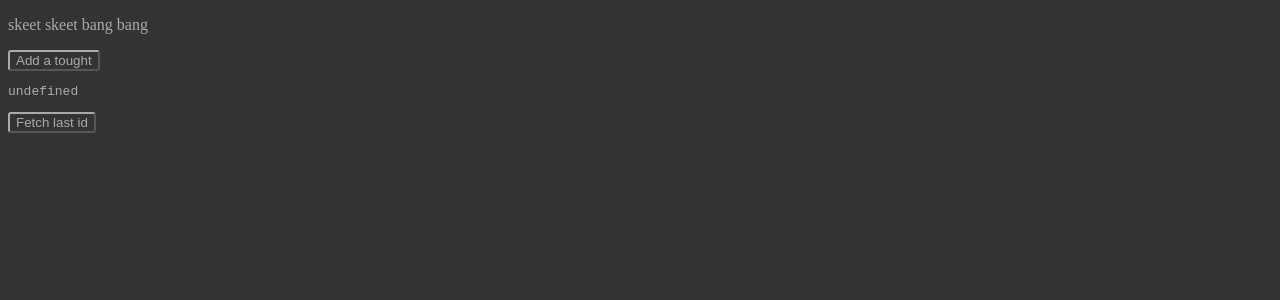
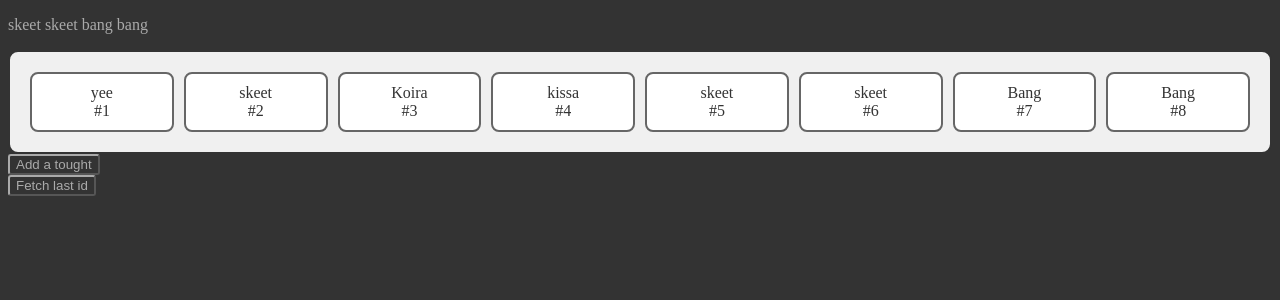
Before and after one commit to jonnevuorela/mieli, a Svelte app: page / in a window 1280 px wide. Shown: the top 300 px of the page. Built offline with nearby package versions, Linux system fonts and the light colour scheme.

Commit message:
UX developing

```diff
--- a/src-tauri/src/thoughts.json
+++ b/src-tauri/src/thoughts.json
@@ -2,5 +2,33 @@
   {
     "id": 1,
     "title": "yee"
+  },
+  {
+    "id": 2,
+    "title": "skeet"
+  },
+  {
+    "id": 3,
+    "title": "Koira"
+  },
+  {
+    "id": 4,
+    "title": "kissa"
+  },
+  {
+    "id": 5,
+    "title": "skeet"
+  },
+  {
+    "id": 6,
+    "title": "skeet"
+  },
+  {
+    "id": 7,
+    "title": "Bang"
+  },
+  {
+    "id": 8,
+    "title": "Bang"
   }
 ]
--- a/src/App.svelte
+++ b/src/App.svelte
@@ -1,11 +1,14 @@
 <script>
   import AddNew from './AddNew.svelte';
+  import Mind from './Mind.svelte';
 
 </script>
 
 <main id="main" class="container">
   <p>skeet skeet bang bang</p>
 
+  <Mind/>
+
   <AddNew/>
 
 </main>
--- /dev/null
+++ b/src/Mind.svelte
@@ -0,0 +1,50 @@
+<script>
+    import { onMount } from 'svelte';
+
+    let thoughts = [];
+
+    onMount(async ()=>{
+        try {
+            const response = await fetch('src-tauri/src/thoughts.json');
+            thoughts= await response.json();
+            console.log(`thoughts in mind component: ${thoughts}`);
+        } catch (error) {
+            console.error('Error fetching thoughts', error);
+        }
+        });
+
+        function handleDragStart(event, thought){
+            if (event.dataTransfer) {
+                event.dataTransfer.setData('text/plain', JSON.stringify(thought));
+                event.dataTransfer.setData('thoughtId', thought.id.toString());
+                event.target.style.opacity = '0.5';
+            }
+        };
+
+        function handleDrop(event){
+            event.preventDefault();
+            const data = event.dataTransfer.getData('text/plain');
+            const droppedThought = JSON.parse(data);
+            event.target.style.opacity = '';
+            const thoughtId = event.dataTransfer.getData('thoughtId');
+        };
+
+        function handleDragOver(event){
+            event.preventDefault();
+        };
+
+</script>
+
+<div id="mind" role="main" on:drop={handleDrop} on:dragover={handleDragOver}>
+    {#each thoughts as thought (thought.id)}
+        <div
+        class="thought"
+        role="article"
+        draggable="true"
+        on:dragstart={(e) => handleDragStart(e, thought)}
+        >
+            <p>{thought.title}</p>
+            <p>#{thought.id}</p>
+        </div>
+    {/each}
+</div>
--- a/src/addNew.svelte
+++ b/src/addNew.svelte
@@ -80,8 +80,6 @@
         Add a tought
     </button>
 </div>
-
-<pre>{JSON.stringify(jsonOutput, null, 2)}</pre>
 <div>
     {#if lastId > 0}
     <p>LastId: {lastId}</p>
--- a/src/styles.css
+++ b/src/styles.css
@@ -19,3 +19,32 @@ input {
     color: var(--text-color-dark);
     border-color: var(--text-color-dark);
 }
+#mind {
+    display: flex;
+    justify-content: center;
+    align-items: center;
+    gap: 10px;
+    padding: 20px;
+    background-color: #f0f0f0; /* Replace with your desired background color */
+    border: 2px solid #333;   /* Replace with your desired border color */
+    border-radius: 10px;
+}
+
+.thought {
+    width: 150px;
+    padding: 10px;
+    border: 2px solid #666;   /* Replace with your desired border color */
+    border-radius: 8px;
+    background-color: #fff;   /* Replace with your desired background color */
+    color: #333;              /* Replace with your desired text color */
+    text-align: center;
+    cursor: grab;
+}
+
+.thought:active {
+    cursor: grabbing;
+}
+
+.thought p {
+    margin: 0;
+}
```
